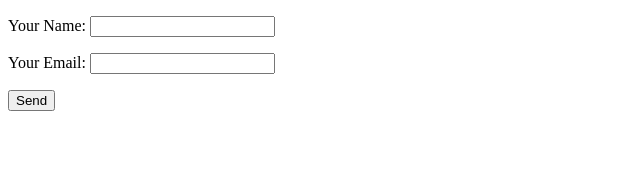
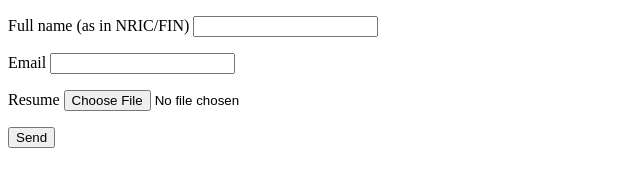
Before and after one commit to jsstrn/emails, a website: page index.html in a window 1280 px wide. Shown: the whole page, without its empty margins (0-640 px from the left). Drawn offline with Linux system fonts and the light colour scheme.

Commit message:
Add file upload to form

```diff
--- a/index.html
+++ b/index.html
@@ -8,16 +8,21 @@
   </head>
   <body>
     <form
-      name="application"
+      name="Jumpstart Application Form"
       method="POST"
       data-netlify-recaptcha="true"
       data-netlify="true"
     >
       <p>
-        <label>Your Name: <input type="text" name="name"/></label>
+        <label
+          >Full name (as in NRIC/FIN) <input type="text" name="name" required
+        /></label>
       </p>
       <p>
-        <label>Your Email: <input type="email" name="email"/></label>
+        <label>Email <input type="email" name="email" required/></label>
+      </p>
+      <p>
+        <label>Resume <input type="file" name="resume" required/></label>
       </p>
       <div data-netlify-recaptcha="true"></div>
       <p>
```
